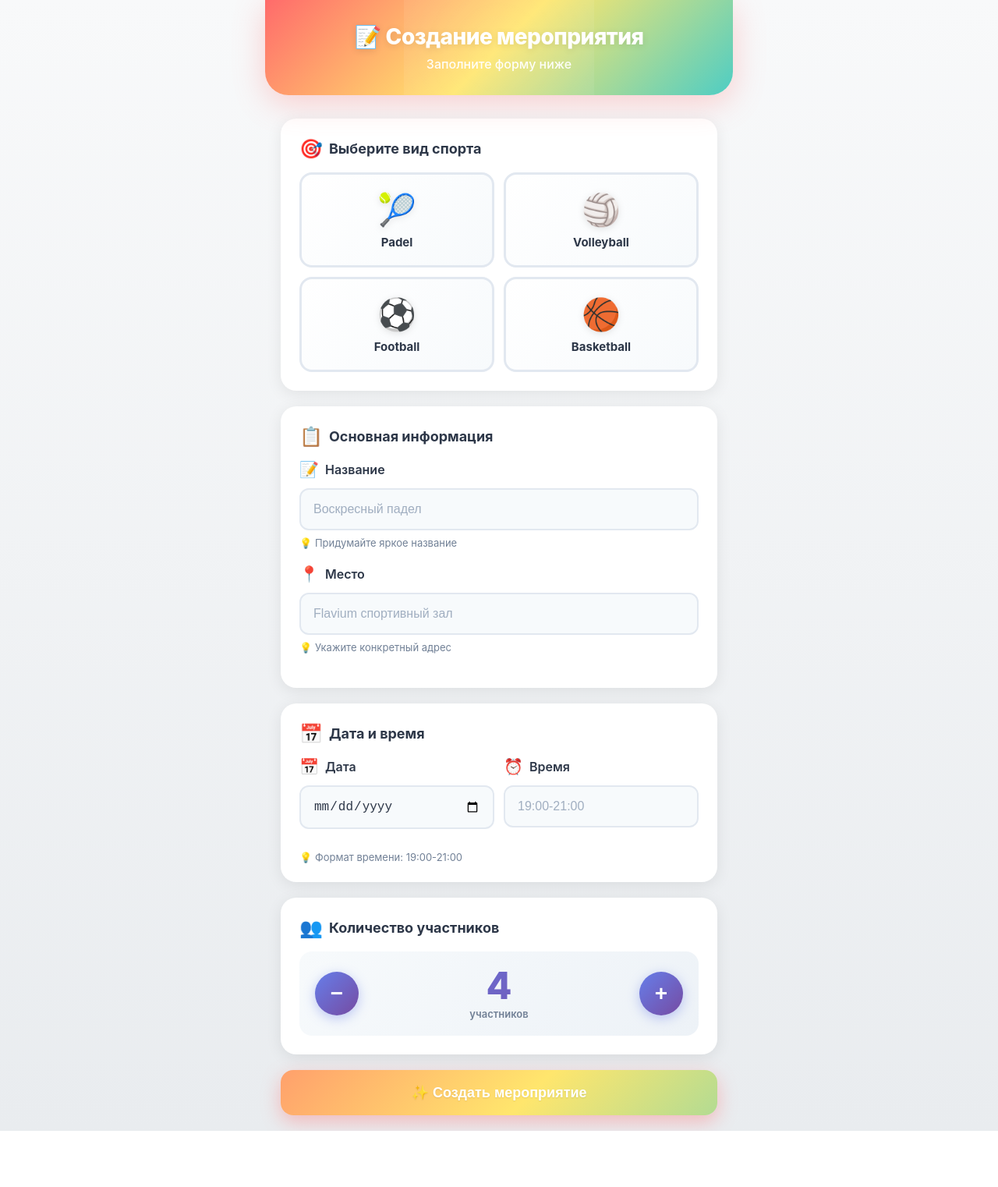
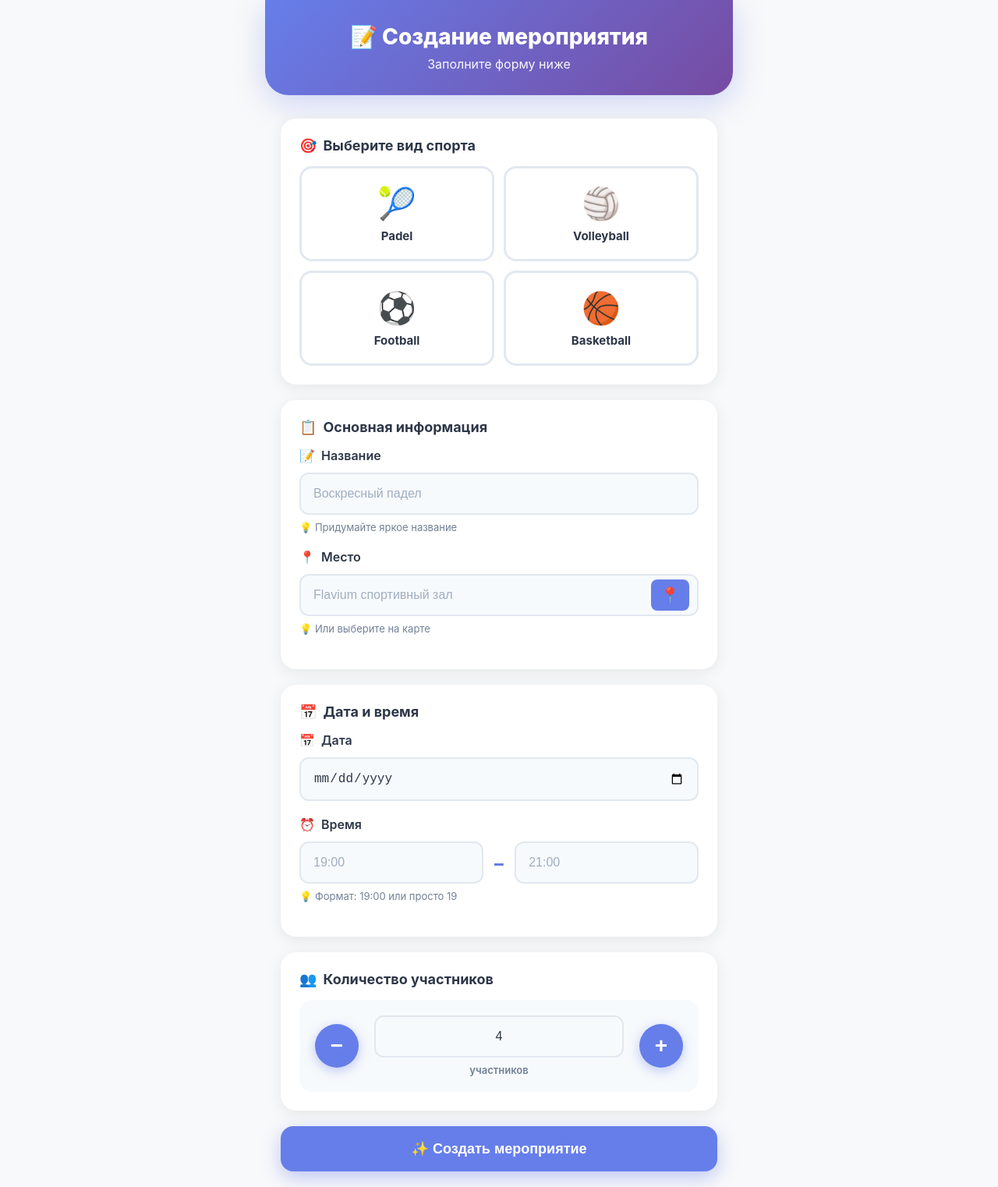
Before and after one commit to Keksus007/webapp, a plain HTML site: page index.html in a window 1280 px wide. Shown: the whole page at 78% size. Before the commit the page ends 1450 px from the top, so only its background shows below. Drawn offline with Linux system fonts and the light colour scheme; a script that the page names is missing.

Commit message:
Refactor index.html for design and functionality updates
Refactor styles and structure for improved design and functionality. Update background colors, remove unused animations, and enhance participant input handling.

```diff
--- a/index.html
+++ b/index.html
@@ -15,10 +15,9 @@
 
         body {
             font-family: -apple-system, BlinkMacSystemFont, 'Segoe UI', Roboto, 'Helvetica Neue', sans-serif;
-            background: linear-gradient(180deg, #f8f9fa 0%, #e9ecef 100%);
+            background: #f8f9fa;
             min-height: 100vh;
             padding: 0;
-            overflow-x: hidden;
         }
 
         .container {
@@ -28,50 +27,24 @@
         }
 
         .header {
-            background: linear-gradient(135deg, #FF6B6B 0%, #FFE66D 50%, #4ECDC4 100%);
+            background: linear-gradient(135deg, #667eea 0%, #764ba2 100%);
             padding: 30px 20px;
-            border-radius: 0 0 30px 30px;
-            box-shadow: 0 10px 40px rgba(255, 107, 107, 0.3);
+            border-radius: 0 0  30px 30px;
+            box-shadow: 0 10px 40px rgba(102, 126, 234, 0.3);
             text-align: center;
             margin: -20px -20px 30px -20px;
-            position: relative;
-            overflow: hidden;
-        }
-
-        .header::before {
-            content: '';
-            position: absolute;
-            top: -50%;
-            right: -50%;
-            width: 200%;
-            height: 200%;
-            background: radial-gradient(circle, rgba(255,255,255,0.1) 0%, transparent 70%);
-            animation: rotate 20s linear infinite;
-        }
-
-        @keyframes rotate {
-            from { transform: rotate(0deg); }
-            to { transform: rotate(360deg); }
-        }
-
-        .header-content {
-            position: relative;
-            z-index: 1;
+            color: white;
         }
 
         .header h1 {
             font-size: 28px;
             font-weight: 800;
-            color: white;
-            text-shadow: 0 2px 10px rgba(0,0,0,0.1);
             margin-bottom: 8px;
-            letter-spacing: -0.5px;
         }
 
         .header p {
             color: rgba(255,255,255,0.95);
             font-size: 16px;
-            font-weight: 500;
         }
 
         .card {
@@ -80,19 +53,6 @@
             padding: 24px;
             margin-bottom: 20px;
             box-shadow: 0 4px 20px rgba(0,0,0,0.08);
-            transition: all 0.3s ease;
-            animation: slideUp 0.4s ease-out;
-        }
-
-        @keyframes slideUp {
-            from {
-                opacity: 0;
-                transform: translateY(20px);
-            }
-            to {
-                opacity: 1;
-                transform: translateY(0);
-            }
         }
 
         .section-title {
@@ -105,10 +65,6 @@
             gap: 8px;
         }
 
-        .section-title .emoji {
-            font-size: 24px;
-        }
-
         .sport-grid {
             display: grid;
             grid-template-columns: repeat(2, 1fr);
@@ -116,15 +72,13 @@
         }
 
         .sport-btn {
-            position: relative;
             padding: 20px;
             border: 3px solid #e2e8f0;
             border-radius: 16px;
-            background: linear-gradient(135deg, #ffffff 0%, #f7fafc 100%);
+            background: white;
             cursor: pointer;
             text-align: center;
-            transition: all 0.3s cubic-bezier(0.4, 0, 0.2, 1);
-            overflow: hidden;
+            transition: all 0.3s;
         }
 
         .sport-btn:active {
@@ -133,12 +87,7 @@
 
         .sport-btn.selected {
             border-color: #667eea;
-            background: linear-gradient(135deg, #667eea 0%, #764ba2 100%);
-            box-shadow: 0 8px 20px rgba(102, 126, 234, 0.4);
-        }
-
-        .sport-btn.selected .sport-emoji,
-        .sport-btn.selected .sport-name {
+            background: #667eea;
             color: white;
         }
 
@@ -146,13 +95,16 @@
             font-size: 40px;
             display: block;
             margin-bottom: 8px;
-            filter: drop-shadow(0 2px 4px rgba(0,0,0,0.1));
         }
 
         .sport-name {
             font-weight: 700;
             font-size: 15px;
             color: #2d3748;
+        }
+
+        .sport-btn.selected .sport-name {
+            color: white;
         }
 
         .input-group {
@@ -169,13 +121,9 @@
             font-size: 16px;
         }
 
-        .input-label .emoji {
-            font-size: 20px;
-        }
-
         input[type="text"],
         input[type="date"],
-        input[type="time"] {
+        input[type="number"] {
             width: 100%;
             padding: 16px;
             border: 2px solid #e2e8f0;
@@ -202,13 +150,47 @@
             margin-top: 8px;
             font-size: 13px;
             color: #718096;
-            display: flex;
+        }
+
+        .location-input-wrapper {
+            position: relative;
+        }
+
+        .map-btn {
+            position: absolute;
+            right: 12px;
+            top: 50%;
+            transform: translateY(-50%);
+            background: #667eea;
+            color: white;
+            border: none;
+            border-radius: 8px;
+            padding: 8px 12px;
+            font-size: 20px;
+            cursor: pointer;
+            transition: all 0.3s;
+        }
+
+        .map-btn:active {
+            transform: translateY(-50%) scale(0.95);
+        }
+
+        .time-inputs {
+            display: grid;
+            grid-template-columns: 1fr auto 1fr;
+            gap: 12px;
             align-items: center;
-            gap: 6px;
+        }
+
+        .time-separator {
+            font-size: 24px;
+            font-weight: 700;
+            color: #667eea;
+            text-align: center;
         }
 
         .participant-control {
-            background: linear-gradient(135deg, #f7fafc 0%, #edf2f7 100%);
+            background: #f7fafc;
             border-radius: 16px;
             padding: 20px;
             display: flex;
@@ -222,22 +204,17 @@
             height: 56px;
             border: none;
             border-radius: 50%;
-            background: linear-gradient(135deg, #667eea 0%, #764ba2 100%);
+            background: #667eea;
             color: white;
             font-size: 28px;
             font-weight: 700;
             cursor: pointer;
-            display: flex;
-            align-items: center;
-            justify-content: center;
             box-shadow: 0 4px 15px rgba(102, 126, 234, 0.4);
             transition: all 0.3s;
-            user-select: none;
         }
 
         .participant-btn:active {
             transform: scale(0.92);
-            box-shadow: 0 2px 8px rgba(102, 126, 234, 0.3);
         }
 
         .participant-btn:disabled {
@@ -250,48 +227,48 @@
             text-align: center;
         }
 
-        .participant-value {
+        .participant-input {
+            width: 120px;
+            text-align: center;
             font-size: 48px;
             font-weight: 800;
-            background: linear-gradient(135deg, #667eea 0%, #764ba2 100%);
-            -webkit-background-clip: text;
-            -webkit-text-fill-color: transparent;
-            background-clip: text;
-            line-height: 1;
+            color: #667eea;
+            border: 2px solid #e2e8f0;
+            border-radius: 12px;
+            padding: 8px;
+            margin: 0 auto;
+            display: block;
+        }
+
+        .participant-input::-webkit-inner-spin-button,
+        .participant-input::-webkit-outer-spin-button {
+            -webkit-appearance: none;
+            margin: 0;
         }
 
         .participant-label {
             font-size: 13px;
             color: #718096;
-            margin-top: 4px;
+            margin-top: 8px;
             font-weight: 600;
         }
 
         .submit-btn {
             width: 100%;
             padding: 18px;
-            background: linear-gradient(135deg, #FF6B6B 0%, #FFE66D 50%, #4ECDC4 100%);
-            background-size: 200% 200%;
+            background: #667eea;
             color: white;
             border: none;
             border-radius: 16px;
             font-size: 18px;
             font-weight: 700;
             cursor: pointer;
-            box-shadow: 0 8px 25px rgba(255, 107, 107, 0.4);
+            box-shadow: 0 8px 25px rgba(102, 126, 234, 0.4);
             transition: all 0.3s;
-            animation: gradientShift 3s ease infinite;
-            text-shadow: 0 1px 2px rgba(0,0,0,0.1);
-        }
-
-        @keyframes gradientShift {
-            0%, 100% { background-position: 0% 50%; }
-            50% { background-position: 100% 50%; }
         }
 
         .submit-btn:active {
             transform: scale(0.97);
-            box-shadow: 0 4px 15px rgba(255, 107, 107, 0.3);
         }
 
         .date-time-row {
@@ -310,17 +287,15 @@
 <body>
     <div class="container">
         <div class="header">
-            <div class="header-content">
             <h1>📝 Создание мероприятия</h1>
             <p>Заполните форму ниже</p>
-            </div>
         </div>
 
         <form id="eventForm">
             <!-- Вид спорта -->
             <div class="card">
                 <div class="section-title">
-                    <span class="emoji">🎯</span>
+                    <span>🎯</span>
                     <span>Выберите вид спорта</span>
                 </div>
                 <div class="sport-grid">
@@ -347,13 +322,13 @@
             <!-- Основная информация -->
             <div class="card">
                 <div class="section-title">
-                    <span class="emoji">📋</span>
+                    <span>📋</span>
                     <span>Основная информация</span>
                 </div>
 
                 <div class="input-group">
                     <div class="input-label">
-                        <span class="emoji">📝</span>
+                        <span>📝</span>
                         <span>Название</span>
                     </div>
                     <input type="text" id="title" placeholder="Воскресный падел" required>
@@ -362,25 +337,27 @@
 
                 <div class="input-group">
                     <div class="input-label">
-                        <span class="emoji">📍</span>
+                        <span>📍</span>
                         <span>Место</span>
                     </div>
-                    <input type="text" id="location" placeholder="Flavium спортивный зал" required>
-                    <div class="hint">💡 Укажите конкретный адрес</div>
+                    <div class="location-input-wrapper">
+                        <input type="text" id="location" placeholder="Flavium спортивный зал" required style="padding-right: 60px;">
+                        <button type="button" class="map-btn" id="mapBtn">📍</button>
+                    </div>
+                    <div class="hint">💡 Или выберите на карте</div>
                 </div>
             </div>
 
             <!-- Дата и время -->
             <div class="card">
                 <div class="section-title">
-                    <span class="emoji">📅</span>
+                    <span>📅</span>
                     <span>Дата и время</span>
                 </div>
 
-                <div class="date-time-row">
                 <div class="input-group">
                     <div class="input-label">
-                            <span class="emoji">📅</span>
+                        <span>📅</span>
                         <span>Дата</span>
                     </div>
                     <input type="date" id="date" required>
@@ -388,31 +365,33 @@
 
                 <div class="input-group">
                     <div class="input-label">
-                            <span class="emoji">⏰</span>
+                        <span>⏰</span>
                         <span>Время</span>
                     </div>
-                        <input type="text" id="time" placeholder="19:00-21:00" required>
+                    <div class="time-inputs">
+                        <input type="text" id="timeStart" placeholder="19:00" pattern="[0-9]{1,2}(:[0-9]{2})?" required>
+                        <div class="time-separator">−</div>
+                        <input type="text" id="timeEnd" placeholder="21:00" pattern="[0-9]{1,2}(:[0-9]{2})?" required>
                     </div>
+                    <div class="hint">💡 Формат: 19:00 или просто 19</div>
                 </div>
-                <div class="hint">💡 Формат времени: 19:00-21:00</div>
             </div>
 
             <!-- Участники -->
             <div class="card">
                 <div class="section-title">
-                    <span class="emoji">👥</span>
+                    <span>👥</span>
                     <span>Количество участников</span>
                 </div>
 
                 <div class="participant-control">
                     <button type="button" class="participant-btn" id="decreaseBtn">−</button>
                     <div class="participant-display">
-                        <div class="participant-value" id="participantValue">4</div>
+                        <input type="number" class="participant-input" id="participantInput" value="4" min="2" max="50">
                         <div class="participant-label">участников</div>
                     </div>
                     <button type="button" class="participant-btn" id="increaseBtn">+</button>
                 </div>
-                <input type="hidden" id="maxParticipants" value="4">
             </div>
 
             <button type="submit" class="submit-btn">✨ Создать мероприятие</button>
@@ -420,18 +399,13 @@
     </div>
 
     <script>
-        // Инициализация Telegram Web App
         const tg = window.Telegram.WebApp;
         tg.expand();
-        tg.MainButton.hide();
-
-        // Применяем тему Telegram
-        document.body.style.background = tg.themeParams.bg_color || 'linear-gradient(180deg, #f8f9fa 0%, #e9ecef 100%)';
 
         let selectedSport = null;
         let participantCount = 4;
 
-        // Выбор вида спорта
+        // Выбор спорта
         document.querySelectorAll('.sport-btn').forEach(btn => {
             btn.addEventListener('click', function() {
                 document.querySelectorAll('.sport-btn').forEach(b => b.classList.remove('selected'));
@@ -439,18 +413,35 @@
                 selectedSport = this.dataset.sport;
                 document.getElementById('sportType').value = selectedSport;
 
-                // Haptic feedback
                 if (tg.HapticFeedback) {
                     tg.HapticFeedback.impactOccurred('light');
                 }
             });
         });
 
-        // Управление количеством участников
+        // Кнопка карты
+        document.getElementById('mapBtn').addEventListener('click', function() {
+            if (tg.HapticFeedback) {
+                tg.HapticFeedback.impactOccurred('medium');
+            }
+
+            // Открываем выбор локации
+            tg.showPopup({
+                title: 'Выбор места',
+                message: 'Функция выбора на карте будет добавлена в следующем обновлении',
+                buttons: [{type: 'ok'}]
+            });
+        });
+
+        // Управление участниками
+        const participantInput = document.getElementById('participantInput');
+
         document.getElementById('decreaseBtn').addEventListener('click', function() {
             if (participantCount > 2) {
                 participantCount--;
-                updateParticipants();
+                participantInput.value = participantCount;
+                updateParticipantButtons();
+
                 if (tg.HapticFeedback) {
                     tg.HapticFeedback.impactOccurred('light');
                 }
@@ -460,21 +451,52 @@
         document.getElementById('increaseBtn').addEventListener('click', function() {
             if (participantCount < 50) {
                 participantCount++;
-                updateParticipants();
+                participantInput.value = participantCount;
+                updateParticipantButtons();
+
                 if (tg.HapticFeedback) {
                     tg.HapticFeedback.impactOccurred('light');
                 }
             }
         });
 
-        function updateParticipants() {
-            document.getElementById('participantValue').textContent = participantCount;
-            document.getElementById('maxParticipants').value = participantCount;
+        // Ввод вручную
+        participantInput.addEventListener('input', function() {
+            let value = parseInt(this.value) || 2;
+            if (value < 2) value = 2;
+            if (value > 50) value = 50;
+            participantCount = value;
+            this.value = value;
+            updateParticipantButtons();
+        });
 
-            // Обновляем состояние кнопок
+        function updateParticipantButtons() {
             document.getElementById('decreaseBtn').disabled = participantCount <= 2;
             document.getElementById('increaseBtn').disabled = participantCount >= 50;
         }
+
+        // Форматирование времени
+        function formatTime(input) {
+            let value = input.value.replace(/[^0-9:]/g, '');
+
+            // Если только цифры без двоеточия
+            if (!value.includes(':')) {
+                let num = parseInt(value);
+                if (num >= 0 && num <= 23) {
+                    value = num + ':00';
+                }
+            }
+
+            return value;
+        }
+
+        document.getElementById('timeStart').addEventListener('blur', function() {
+            this.value = formatTime(this);
+        });
+
+        document.getElementById('timeEnd').addEventListener('blur', function() {
+            this.value = formatTime(this);
+        });
 
         // Отправка формы
         document.getElementById('eventForm').addEventListener('submit', function(e) {
@@ -488,33 +510,30 @@
                 return;
             }
 
+            const timeStart = formatTime(document.getElementById('timeStart'));
+            const timeEnd = formatTime(document.getElementById('timeEnd'));
+
             const formData = {
                 sport_type: selectedSport,
                 title: document.getElementById('title').value,
                 date: document.getElementById('date').value,
-                time: document.getElementById('time').value,
+                time: timeStart + '-' + timeEnd,
                 location: document.getElementById('location').value,
                 max_participants: participantCount
             };
 
-            // Haptic feedback успеха
             if (tg.HapticFeedback) {
                 tg.HapticFeedback.notificationOccurred('success');
             }
 
-            // Отправка данных боту
             tg.sendData(JSON.stringify(formData));
         });
 
-        // Установка сегодняшней даты по умолчанию
+        // Инициализация
         const today = new Date().toISOString().split('T')[0];
         document.getElementById('date').value = today;
-
-        // Автоматически выбираем Padel
         document.querySelector('[data-sport="padel"]').click();
-
-        // Инициализация состояния кнопок
-        updateParticipants();
+        updateParticipantButtons();
     </script>
 </body>
 </html>
```
Lines whose indentation alone changed are shown as unchanged.
